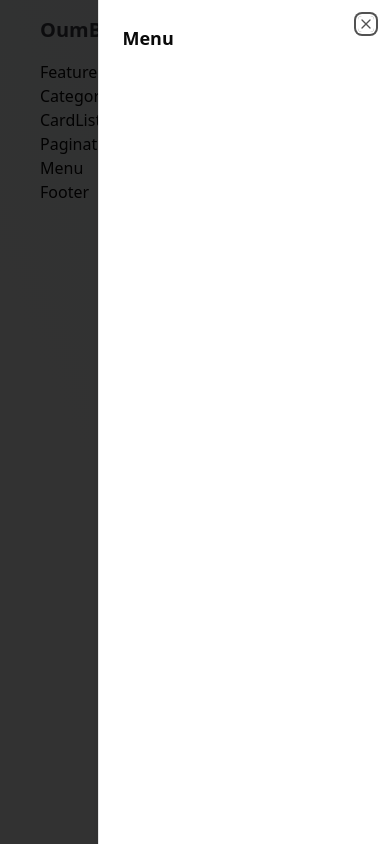
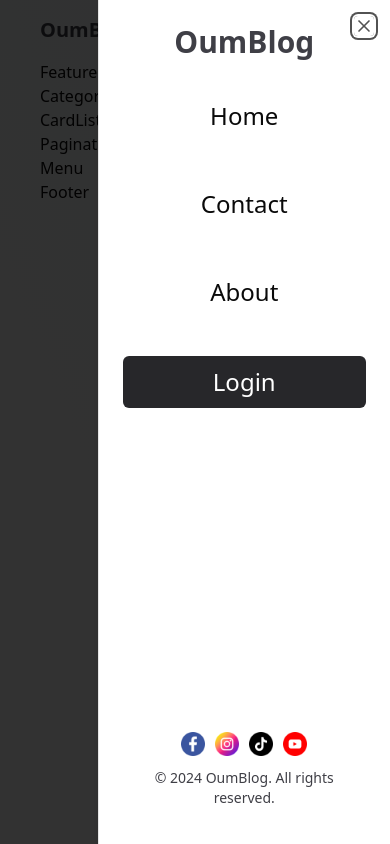
Before and after one commit to OumB2021/Oumblog, a Next.js app: page / in a window 390 px wide. Both pictures are taken after a click on the button 330 px from the left and 30 px from the top of the page. Built offline with nearby package versions, Linux system fonts and the light colour scheme.

Commit message:
hamburger menu done

```diff
--- a/components/auth-links/auth-links.tsx
+++ b/components/auth-links/auth-links.tsx
@@ -2,8 +2,9 @@
 import Link from "next/link";
 import { useState } from "react";
 import HamburgerMenu from "../hamburger-menu";
+import { cn } from "@/lib/utils";
 
-function AuthLinks() {
+function AuthLinks({ className }: { className?: string }) {
   const [open, setOpen] = useState(true);
   const status = "notauthenticated";
   return (
@@ -11,16 +12,21 @@ function AuthLinks() {
       {status === "notauthenticated" ? (
         <Link
           href="/login"
-          className="bg-zinc-800 dark:bg-zinc-100 px-4 py-[10px] text-white dark:text-zinc-800 font-medium rounded-md"
+          className={cn(
+            "bg-zinc-800 dark:bg-zinc-100 px-4 py-[10px] text-white dark:text-zinc-800 font-medium rounded-md",
+            className
+          )}
         >
           Login
         </Link>
       ) : (
         <div className="flex items-center gap-[10px]">
           <Link href="/write">Write</Link>
-          <span className="g-zinc-800 dark:bg-zinc-100 px-4 py-2 text-white dark:text-zinc-800 font-medium rounded-md">
-            Logout
-          </span>
+          className=
+          {cn(
+            "bg-zinc-800 dark:bg-zinc-100 px-4 py-[10px] text-white dark:text-zinc-800 font-medium rounded-md",
+            className
+          )}
         </div>
       )}
     </>
--- a/components/hamburger-menu.tsx
+++ b/components/hamburger-menu.tsx
@@ -1,13 +1,62 @@
+"use client";
+
 import { Menu } from "lucide-react";
 import { Sheet, SheetContent, SheetTitle, SheetTrigger } from "./ui/sheet";
+import Link from "next/link";
+import AuthLinks from "./auth-links/auth-links";
+import Image from "next/image";
+import { useState } from "react";
+
+const links = [
+  { title: "Home", href: "/" },
+  { title: "Contact", href: "/contact" },
+  { title: "About", href: "/about" },
+];
 function HamburgerMenu() {
+  const [open, setOpen] = useState(false);
+
   return (
-    <Sheet>
+    <Sheet open={open} onOpenChange={setOpen}>
       <SheetTrigger className="md:hidden text-white bg-zinc-800 dark:bg-zinc-100 p-2 rounded-md">
         <Menu />
       </SheetTrigger>
       <SheetContent>
-        <SheetTitle>Menu</SheetTitle>
+        <SheetTitle className="text-center">
+          <Link
+            href="/"
+            className="font-bold text-3xl  text-zinc-700 hover:text-black"
+            onClick={() => setOpen(false)}
+          >
+            OumBlog
+          </Link>
+        </SheetTitle>
+        <div className="relative w-full h-full flex flex-col gap-10 text-center mt-8">
+          {/* Links Section (takes up available space) */}
+          <div className="flex flex-col gap-10 flex-1">
+            {links.map((link, key) => (
+              <Link
+                className="flex flex-col text-2xl hover:bg-zinc-200 p-2 rounded-md"
+                href={link.href}
+                key={key}
+                onClick={() => setOpen(false)}
+              >
+                {link.title}
+              </Link>
+            ))}
+            <AuthLinks className="text-2xl" />
+          </div>
+
+          {/* Footer Section (Always at the bottom) */}
+          <div className="absolute bottom-20  w-full flex flex-col text-sm text-zinc-700 dark:text-zinc-800 gap-3 -mt-4">
+            <div className="flex gap-[10px] justify-center">
+              <Image src="/facebook.png" width={24} height={24} alt="logo" />
+              <Image src="/instagram.png" width={24} height={24} alt="logo" />
+              <Image src="/tiktok.png" width={24} height={24} alt="logo" />
+              <Image src="/youtube.png" width={24} height={24} alt="logo" />
+            </div>
+            <p>© 2024 OumBlog. All rights reserved.</p>
+          </div>
+        </div>
       </SheetContent>
     </Sheet>
   );
--- a/components/navbar/index.tsx
+++ b/components/navbar/index.tsx
@@ -1,7 +1,6 @@
 import Image from "next/image";
 import Link from "next/link";
 import AuthLinks from "../auth-links/auth-links";
-import ThemeToggle from "../theme-toggle/theme-toggle";
 import HamburgerMenu from "../hamburger-menu";
 
 function Navbar() {
@@ -26,17 +25,15 @@ function Navbar() {
       </div>
 
       {/* SOCIAL */}
-      <div className="flex gap-1 md:gap-[20px] flex-1 justify-end items-center text-sm  text-zinc-700 hover:text-black ">
-        <Link href="/" className="hidden md:flex">
-          Home
-        </Link>
-        <Link href="/" className="hidden md:flex">
-          Contact
-        </Link>
-        <Link href="/" className="hidden md:flex">
-          About
-        </Link>
+      <div className="hidden md:flex gap-1 md:gap-[20px] flex-1 justify-end items-center text-sm  text-zinc-700 hover:text-black ">
+        <Link href="/">Home</Link>
+        <Link href="/">Contact</Link>
+        <Link href="/">About</Link>
         <AuthLinks />
+      </div>
+
+      {/* HAMBURGER MENU */}
+      <div className="flex md:hidden">
         <HamburgerMenu />
       </div>
     </div>
--- a/components/ui/sheet.tsx
+++ b/components/ui/sheet.tsx
@@ -1,19 +1,19 @@
-"use client"
+"use client";
 
-import * as React from "react"
-import * as SheetPrimitive from "@radix-ui/react-dialog"
-import { cva, type VariantProps } from "class-variance-authority"
-import { X } from "lucide-react"
+import * as React from "react";
+import * as SheetPrimitive from "@radix-ui/react-dialog";
+import { cva, type VariantProps } from "class-variance-authority";
+import { X } from "lucide-react";
 
-import { cn } from "@/lib/utils"
+import { cn } from "@/lib/utils";
 
-const Sheet = SheetPrimitive.Root
+const Sheet = SheetPrimitive.Root;
 
-const SheetTrigger = SheetPrimitive.Trigger
+const SheetTrigger = SheetPrimitive.Trigger;
 
-const SheetClose = SheetPrimitive.Close
+const SheetClose = SheetPrimitive.Close;
 
-const SheetPortal = SheetPrimitive.Portal
+const SheetPortal = SheetPrimitive.Portal;
 
 const SheetOverlay = React.forwardRef<
   React.ElementRef<typeof SheetPrimitive.Overlay>,
@@ -27,8 +27,8 @@ const SheetOverlay = React.forwardRef<
     {...props}
     ref={ref}
   />
-))
-SheetOverlay.displayName = SheetPrimitive.Overlay.displayName
+));
+SheetOverlay.displayName = SheetPrimitive.Overlay.displayName;
 
 const sheetVariants = cva(
   "fixed z-50 gap-4 bg-background p-6 shadow-lg transition ease-in-out data-[state=open]:animate-in data-[state=closed]:animate-out data-[state=closed]:duration-300 data-[state=open]:duration-500",
@@ -47,7 +47,7 @@ const sheetVariants = cva(
       side: "right",
     },
   }
-)
+);
 
 interface SheetContentProps
   extends React.ComponentPropsWithoutRef<typeof SheetPrimitive.Content>,
@@ -66,13 +66,13 @@ const SheetContent = React.forwardRef<
     >
       {children}
       <SheetPrimitive.Close className="absolute right-4 top-4 rounded-sm opacity-70 ring-offset-background transition-opacity hover:opacity-100 focus:outline-none focus:ring-2 focus:ring-ring focus:ring-offset-2 disabled:pointer-events-none data-[state=open]:bg-secondary">
-        <X className="h-4 w-4" />
+        <X className="size-5" />
         <span className="sr-only">Close</span>
       </SheetPrimitive.Close>
     </SheetPrimitive.Content>
   </SheetPortal>
-))
-SheetContent.displayName = SheetPrimitive.Content.displayName
+));
+SheetContent.displayName = SheetPrimitive.Content.displayName;
 
 const SheetHeader = ({
   className,
@@ -85,8 +85,8 @@ const SheetHeader = ({
     )}
     {...props}
   />
-)
-SheetHeader.displayName = "SheetHeader"
+);
+SheetHeader.displayName = "SheetHeader";
 
 const SheetFooter = ({
   className,
@@ -99,8 +99,8 @@ const SheetFooter = ({
     )}
     {...props}
   />
-)
-SheetFooter.displayName = "SheetFooter"
+);
+SheetFooter.displayName = "SheetFooter";
 
 const SheetTitle = React.forwardRef<
   React.ElementRef<typeof SheetPrimitive.Title>,
@@ -111,8 +111,8 @@ const SheetTitle = React.forwardRef<
     className={cn("text-lg font-semibold text-foreground", className)}
     {...props}
   />
-))
-SheetTitle.displayName = SheetPrimitive.Title.displayName
+));
+SheetTitle.displayName = SheetPrimitive.Title.displayName;
 
 const SheetDescription = React.forwardRef<
   React.ElementRef<typeof SheetPrimitive.Description>,
@@ -123,8 +123,8 @@ const SheetDescription = React.forwardRef<
     className={cn("text-sm text-muted-foreground", className)}
     {...props}
   />
-))
-SheetDescription.displayName = SheetPrimitive.Description.displayName
+));
+SheetDescription.displayName = SheetPrimitive.Description.displayName;
 
 export {
   Sheet,
@@ -137,4 +137,4 @@ export {
   SheetFooter,
   SheetTitle,
   SheetDescription,
-}
+};
```
